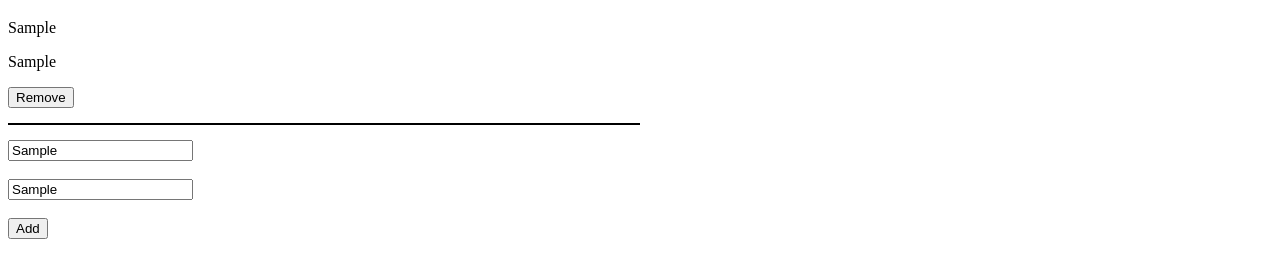
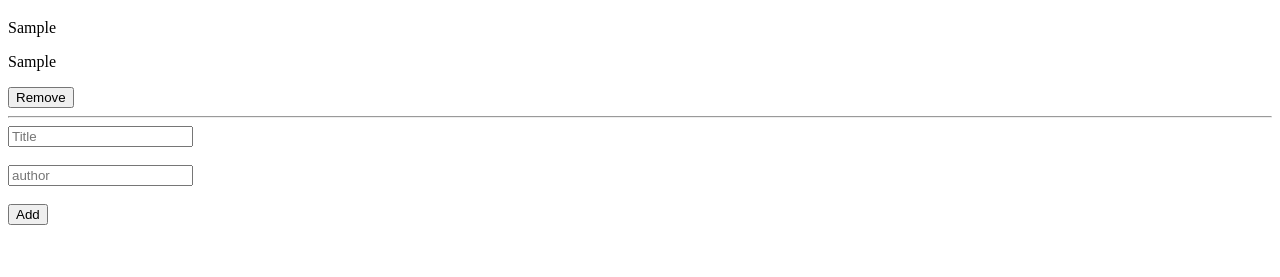
Before and after one commit to DelhinRharl/AwesomeBooks, a plain HTML site: page index.html in a window 1280 px wide. Both pictures are taken after typing "Sample", "Sample" into the empty fields and a click on the button "Add". Shown: the part 61-338 px from the top of the page. Drawn offline with Linux system fonts and the light colour scheme.

Commit message:
Fix Js local storge

```diff
--- a/data.js
+++ b/data.js
@@ -1,47 +1,49 @@
-const bookTitle = document.getElementById("title");
-const btn = document.getElementById("submitbtn");
-const author = document.getElementById("author");
-const bookList = document.getElementById("book-list");
 
-window.onload = function () {
-  btn.addEventListener("click", function () {
-    const contain = document.getElementById("dynamic");
-    const icontainer = document.createElement("div");
-    const newLine = document.createElement("p");
-    const nextLine = document.createElement("p");
-    const button = document.createElement("button");
-    const line = document.createElement("div");
+let Title, Author;
+let bookList = [];
 
-    button.setAttribute("class", "remove");
-    button.textContent="Remove";
+function getValues() {
+  Title = document.querySelector('#title').value;
+  Author = document.querySelector('#author').value;
+  document.querySelector('#title').value = '';
+  document.querySelector('#author').value = '';
+}
 
-    line.setAttribute("style", "width:50%; height:2px; background-color: black; margin:15px 0;")
+function addBook() {
+  document.getElementById('dynamic').innerHTML = '';
+  bookList.forEach((book, index) => {
+    document.getElementById('dynamic').innerHTML += `
+    <div class="books">
+      <p class="title">${book.title}</p>
+      <p class="authir">${book.author}</p>
+      <button class="remove" onClick = 'removeItem(${index})'>Remove</button>
+      <hr>
+    </div>`
+  })
+}
+if(localStorage.getItem('Books')) {
+  bookList = JSON.parse(localStorage.getItem('Books'));
+  addBook();
+}
 
-    icontainer.setAttribute("class", "book");
+function storeBook () {
+  getValues();
+  let data = {
+    title:  Title,
+    author: Author
+  }
+  bookList.push(data);
+  Title = '';
+  Author = '';
+  localStorage.setItem('Books', JSON.stringify(bookList));
+  addBook();
+}
 
-    newLine.innerHTML = bookTitle.value;
-    nextLine.innerHTML = author.value;
+let btnAdd= document.getElementById("btn");
 
-    contain.appendChild(icontainer);
-    icontainer.appendChild(newLine);
-    icontainer.appendChild(nextLine);
-    icontainer.appendChild(button);
-    icontainer.appendChild(line);
-
-
-
-    /*bookTitle.value = "";
-    author.value = "";*/
-
-    const ic= document.getElementsByClassName("book");
-
-    removebtn = document.getElementsByClassName("remove");
-    for (let i = 0; i <= removebtn.length; i++) {
-      removebtn[i].addEventListener("click", function () {
-
-        ic[i].remove();
-
-        });
-    }
-  });
-};
+btnAdd.addEventListener('click', storeBook);
+function removeItem(index) {
+  bookList.splice(index, 1);
+  localStorage.setItem('Books', JSON.stringify(bookList));
+  addBook();
+}
--- a/index.html
+++ b/index.html
@@ -22,7 +22,7 @@
         </div>
         <br />
       </form>
-      <button type="button" id="submitbtn">Add</button>
+      <button type="button" id="btn">Add</button>
     </div>
     <script src="data.js"></script>
   </body>
```
